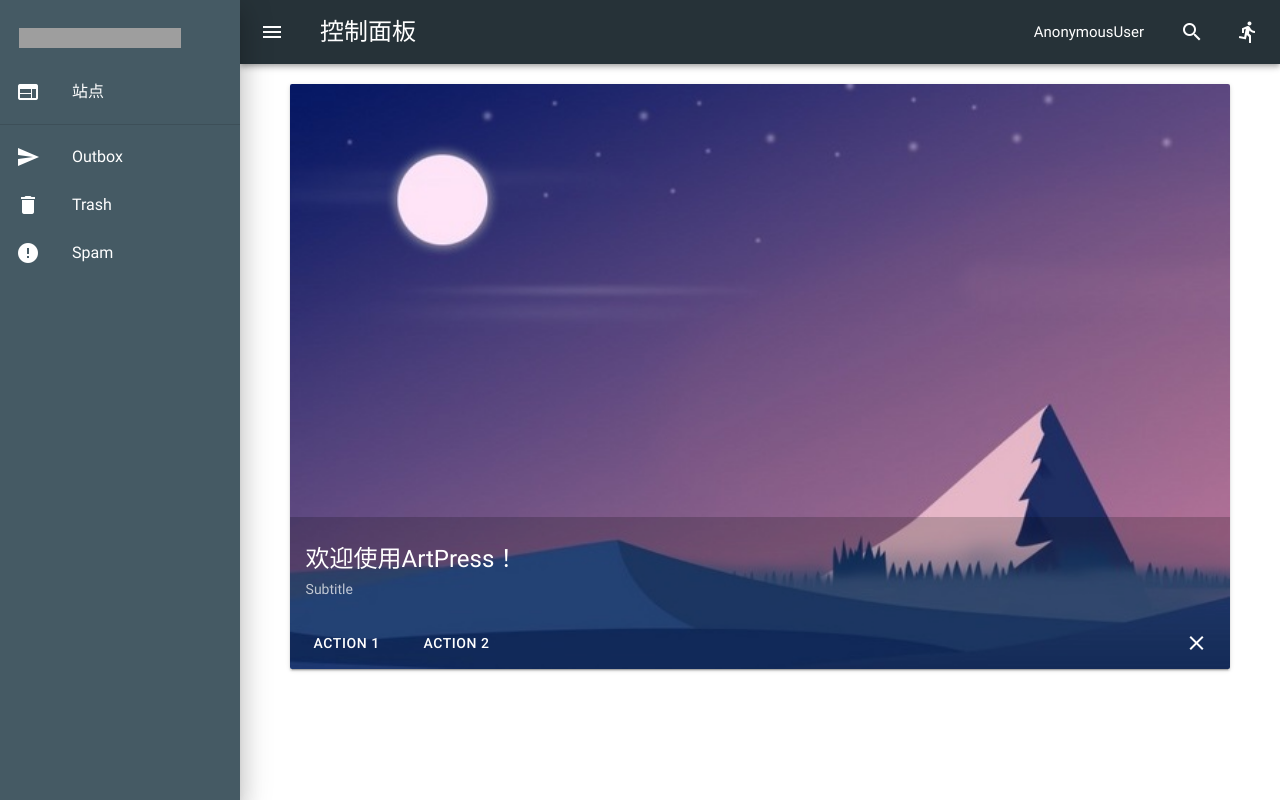
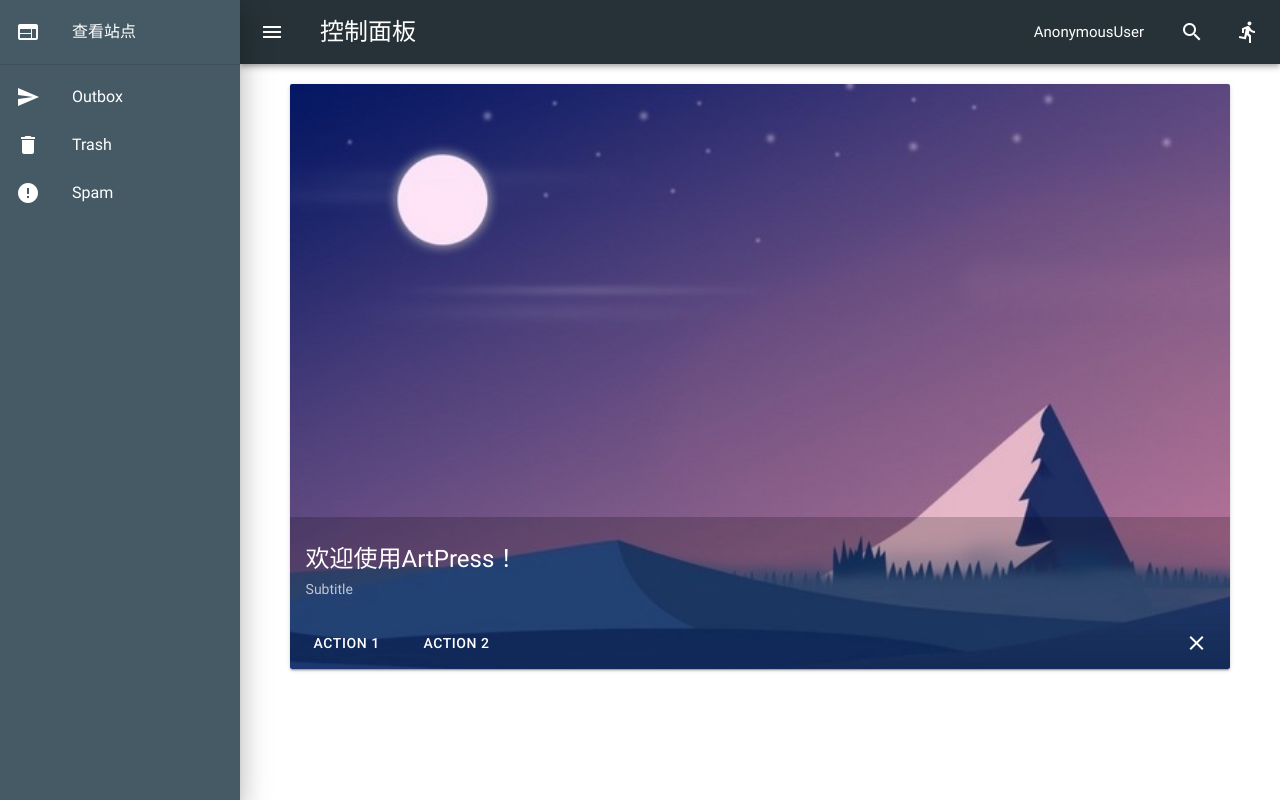
Before and after one commit to JiangCX3/ArtPress, a Django app: page /ap-manager/home/ in a window 1280 px wide. Run offline with Django 3.2, Linux system fonts and the light colour scheme; grey boxes are pictures that could not be loaded.

Commit message:
更新logo

```diff
--- a/ArtPress/templates/Manager/page_templates/login_template.html
+++ b/ArtPress/templates/Manager/page_templates/login_template.html
@@ -10,7 +10,7 @@
     <meta name="viewport" content="width=device-width, initial-scale=1, maximum-scale=1, user-scalable=no">
 </head>
 
-<body class="mdui-theme-primary-blue-grey mdui-theme-accent-green mdui-color-grey-50">
+<body class="mdui-theme-primary-blue-grey mdui-theme-accent-green mdui-color-grey-100">
 
 <!--顶部条-->
 <div class="mdui-appbar">
--- a/ArtPress/templates/Manager/page_templates/panel_template.html
+++ b/ArtPress/templates/Manager/page_templates/panel_template.html
@@ -46,14 +46,9 @@
 <!--左侧菜单-->
 <div class="mdui-drawer mdui-color-theme-700" id="drawer">
     <ul class="mdui-list">
-
-        <li style="padding: 20px 19px">
-            <div style="background:url('/static/images/logo-wh-250w.png') no-repeat;background-size:100%;height:20px;width:80%"></div>
-        </li>
-
         <li class="mdui-list-item mdui-ripple">
             <i class="mdui-list-item-icon mdui-icon material-icons">web</i>
-            <div class="mdui-list-item-content">站点</div>
+            <div class="mdui-list-item-content">查看站点</div>
         </li>
 
         <li class="mdui-divider"></li>
```
Also changed, not shown: ArtPress/templates/Manager/login.html (+3 -6 lines), ArtPress/static/images/logo-full.svg (added), ArtPress/static/images/logo-w-icon.png (added), ArtPress/static/images/logo-w.svg (added).
